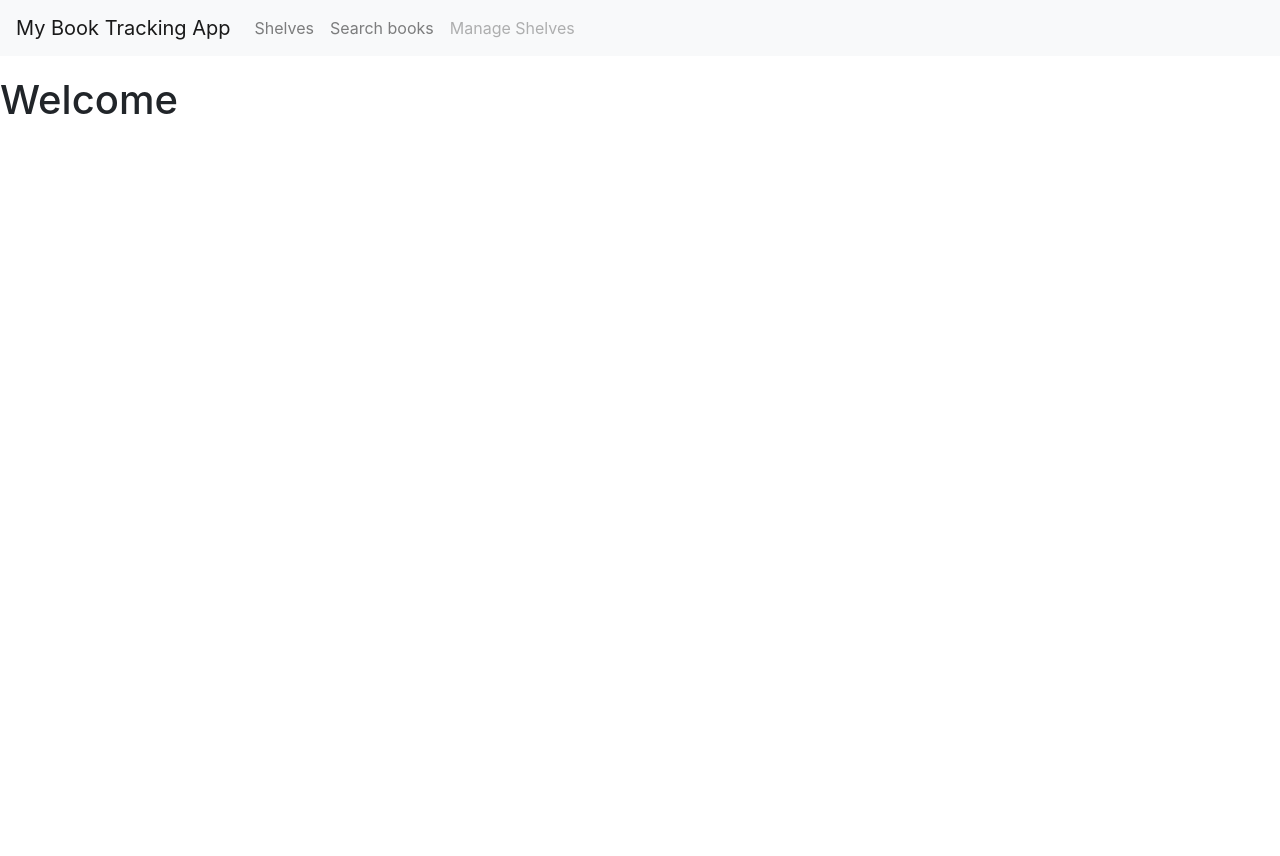
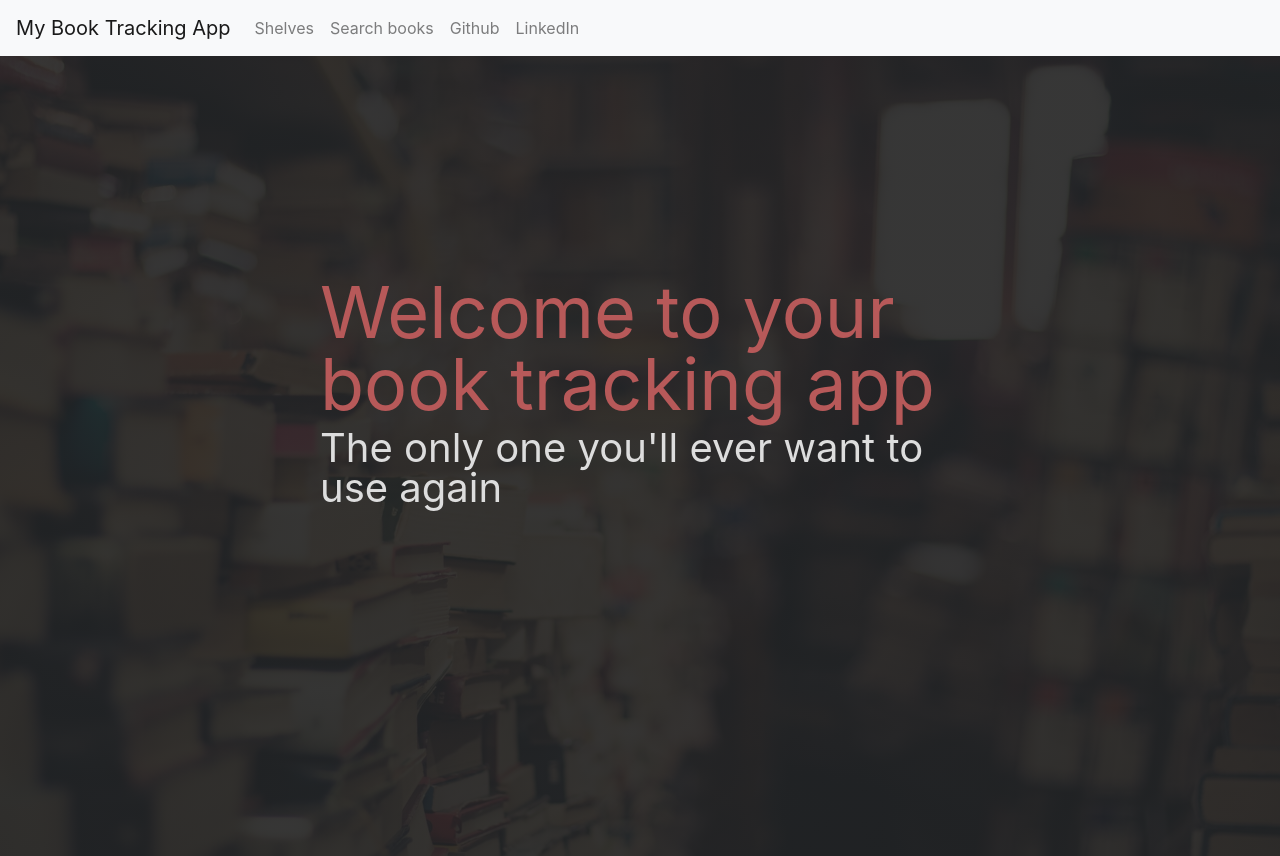
Before and after one commit to johncol/nano-degreee-course-book-tracking-app, a React (Create React App) app: page / in a window 1280 px wide. Before the commit the page ends 800 px from the top, so only its background shows below. Built offline with nearby package versions, Linux system fonts and the light colour scheme; no server answers.

Commit message:
Add styles for welcome page and shelves

```diff
--- a/package.json
+++ b/package.json
@@ -4,6 +4,7 @@
   "private": true,
   "dependencies": {
     "lodash": "^4.17.11",
+    "node-sass": "^4.11.0",
     "prop-types": "^15.6.2",
     "react": "^16.6.3",
     "react-dom": "^16.6.3",
--- a/src/App.css
+++ /dev/null
@@ -1,26 +0,0 @@
-.navigation {
-  margin-bottom: 20px;
-}
-
-.shelves-list {
-  width: 100%;
-}
-
-.shelves-list .active {
-  font-weight: bold;
-}
-
-.book {
-  width: 12rem;
-  margin: 5px;
-}
-
-.shelf-lead {
-  margin-top: 10px;
-}
-
-.shelf-books {
-  display: flex;
-  flex-wrap: wrap;
-  justify-content: flex-start;
-}
--- a/src/App.js
+++ b/src/App.js
@@ -6,7 +6,7 @@ import Welcome from './components/Welcome';
 import ShelvesContainer from './components/ShelvesContainer';
 import SearchBooks from './components/SearchBooks';
 
-import './App.css';
+import './App.scss';
 import * as BooksAPI from './api/BooksAPI';
 
 class App extends Component {
--- /dev/null
+++ b/src/App.scss
@@ -0,0 +1,131 @@
+$pink: #b75959;
+$grey-light: #ddd;
+
+body,
+html {
+  background-color: #313538;
+  color: $grey-light;
+  overflow: hidden;
+}
+
+.shelves-list-col {
+  background-color: #fff;
+  height: 100vh;
+}
+
+.shelf-col {
+  padding: 0;
+}
+
+.navigation {
+}
+
+/* --- welcome --- */
+
+.welcome {
+  background-image: linear-gradient(to right bottom, rgba(#222, 0.9), rgba(#222, 0.9)), url(/assets/images/back.jpg);
+  background-size: cover;
+  background-position: top;
+  height: 100vh;
+
+  .welcome-intro {
+    max-width: 80%;
+    position: absolute;
+    top: 50%;
+    left: 50%;
+    transform: translate(-50%, -50%);
+
+    @media (max-width: 700px) {
+      max-width: 90%;
+      text-align: center;
+    }
+  }
+
+  .welcome-title {
+    font-weight: normal;
+    font-size: 450%;
+    color: $pink;
+    line-height: 1;
+
+    @media (max-width: 700px) {
+      font-size: 350%;
+    }
+  }
+
+  .welcome-lead {
+    font-size: 250%;
+    line-height: 1;
+
+    @media (max-width: 700px) {
+      font-size: 150%;
+    }
+  }
+}
+
+/* --- shelves-list --- */
+
+.shelves-list {
+  width: 100%;
+  padding-top: 30px;
+
+  .list-group-item {
+    border: none;
+    a {
+      color: #838385;
+      text-transform: uppercase;
+
+      &.active {
+        color: #212931;
+      }
+    }
+  }
+}
+
+/* --- book --- */
+
+.book {
+  width: 12rem;
+  margin: 5px;
+  background: rgba(0, 0, 0, 0.3);
+  border-radius: 0;
+  padding: 16px;
+
+  .book-title {
+    font-size: 15px;
+    color: $pink;
+    margin: 10px 0 0;
+  }
+
+  .book-cover {
+    height: 230px;
+    overflow: hidden;
+    background-size: cover;
+    background-position-x: 50%;
+
+    img {
+      width: 100%;
+      max-width: 100%;
+    }
+  }
+}
+
+/* --- shelf --- */
+
+.shelf {
+  background-image: linear-gradient(to right bottom, rgba(#222, 0.9), rgba(#222, 0.9)), url(/assets/images/back.jpg);
+  background-size: cover;
+  background-position: top;
+  height: 100vh;
+  padding: 40px;
+
+  .shelf-name {
+    font-weight: normal;
+    font-variant: small-caps;
+  }
+
+  .shelf-books {
+    display: flex;
+    flex-wrap: wrap;
+    justify-content: flex-start;
+  }
+}
--- a/src/components/Book.jsx
+++ b/src/components/Book.jsx
@@ -5,9 +5,12 @@ const Book = props => {
   const { book } = props;
   return (
     <section className="card book">
-      <div className="card-body">
-        <h5 className="card-title">{book.title}</h5>
-      </div>
+      <div
+        className="book-cover"
+        alt={book.title}
+        style={{ backgroundImage: `url(${book.imageLinks.smallThumbnail})` }}
+      />
+      <h5 className="card-title book-title">{book.title}</h5>
     </section>
   );
 };
--- a/src/components/MainNavigation.jsx
+++ b/src/components/MainNavigation.jsx
@@ -12,9 +12,17 @@ const MainNavigation = () => {
       <NavLink to="/search-books" className="nav-link">
         Search books
       </NavLink>
-      <NavLink to="/manage-shelves" className="nav-link disabled">
-        Manage Shelves
-      </NavLink>
+      <a className="nav-link" href="https://github.com/johncol" target="_blank" rel="noopener noreferrer">
+        Github
+      </a>
+      <a
+        className="nav-link"
+        href="https://www.linkedin.com/in/john-cely-45784226/"
+        target="_blank"
+        rel="noopener noreferrer"
+      >
+        LinkedIn
+      </a>
     </NavBar>
   );
 };
--- a/src/components/Shelf.jsx
+++ b/src/components/Shelf.jsx
@@ -7,10 +7,10 @@ const Shelf = props => {
   const { books, shelf } = props;
   return (
     <div className="shelf">
-      <p className="lead shelf-lead">
+      <p className="lead">
         {shelf && (
           <span>
-            Displaying books in the <mark>{shelf.name}</mark> shelf
+            Displaying books in the <strong className="shelf-name">{shelf.name}</strong> shelf
           </span>
         )}
         {!shelf && <span>Displaying all books in all your shelves</span>}
--- a/src/components/ShelvesContainer.jsx
+++ b/src/components/ShelvesContainer.jsx
@@ -9,11 +9,11 @@ const ShelvesContainer = props => {
   const { booksInShelves, shelves } = props;
   return (
     <div className="shelves-container row">
-      <div className="col-sm-3">
+      <div className="col-sm-3 shelves-list-col">
         <ShelvesList shelves={shelves} />
       </div>
 
-      <div className="col-sm-9">
+      <div className="col-sm-9 shelf-col">
         <Route exact path="/shelves" render={() => <Shelf books={booksInShelves.all} />} />
 
         {shelves.map(shelf => (
--- a/src/components/Welcome.jsx
+++ b/src/components/Welcome.jsx
@@ -1,7 +1,14 @@
 import React from 'react';
 
 const Welcome = () => {
-  return <h1>Welcome</h1>;
+  return (
+    <div className="welcome">
+      <section className="welcome-intro">
+        <h1 className="welcome-title">Welcome to your book tracking app</h1>
+        <p className="welcome-lead">The only one you'll ever want to use again</p>
+      </section>
+    </div>
+  );
 };
 
 export default Welcome;
```
Also changed, not shown: public/assets/images/back.jpg (added), 1 other file (tests, documents, lock files or other folders).
